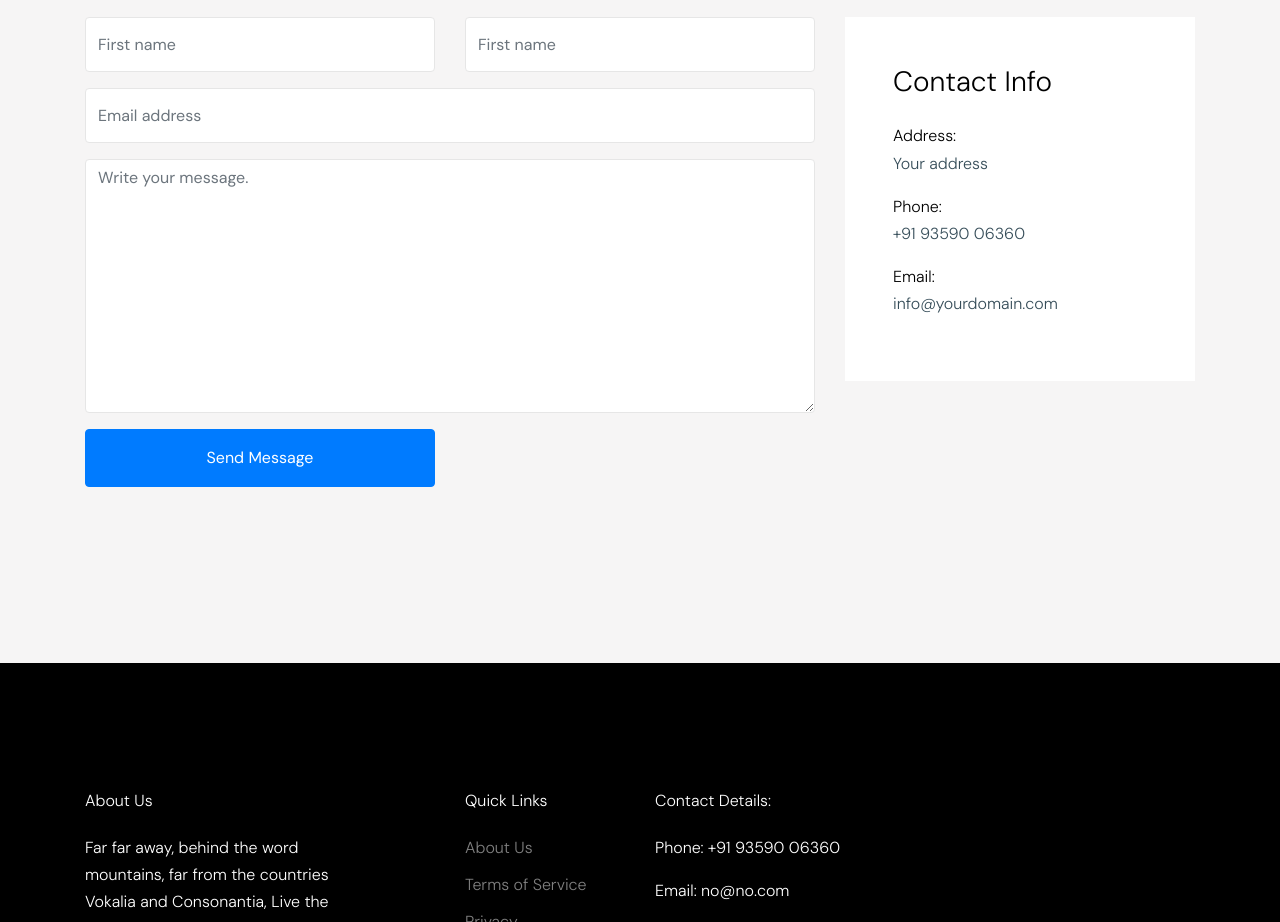
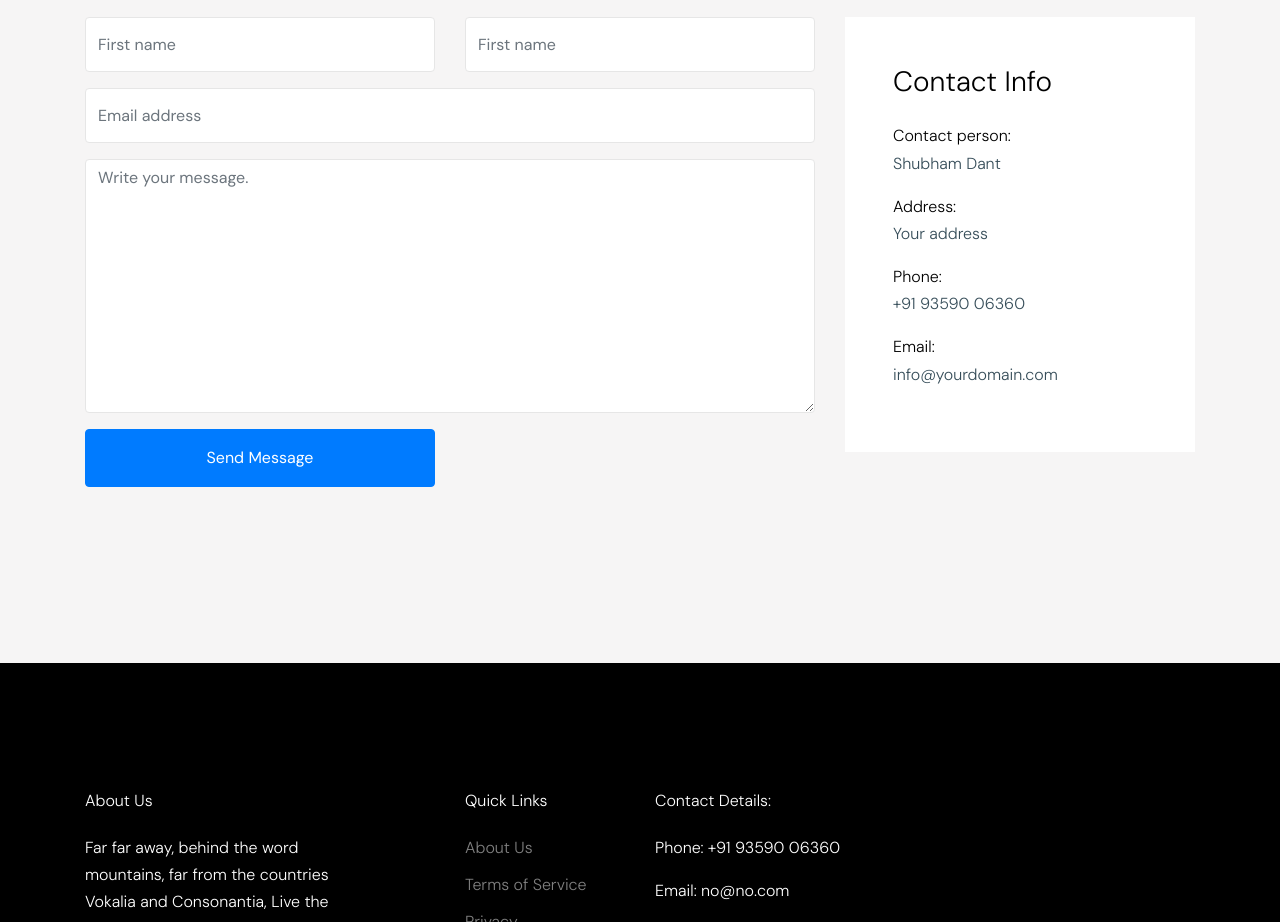
Before and after one commit to anilrasal/ekdant.github.io, a plain HTML site: page contact.html in a window 1280 px wide. Shown: the part 980-1902 px from the top of the page. Drawn offline with Linux system fonts and the light colour scheme; files whose address does not match are found by name.

Commit message:
Update contact.html

```diff
--- a/contact.html
+++ b/contact.html
@@ -128,6 +128,9 @@
               <h3 class="text-black mb-4">Contact Info</h3>
               <ul class="list-unstyled footer-link">
                 <li class="d-block mb-3">
+                  <span class="d-block text-black">Contact person:</span>
+                  <span>Shubham Dant</span></li>
+                <li class="d-block mb-3">
                   <span class="d-block text-black">Address:</span>
                   <span>Your address</span></li>
                 <li class="d-block mb-3"><span class="d-block text-black">Phone:</span><span>+91 93590 06360</span></li>
```
